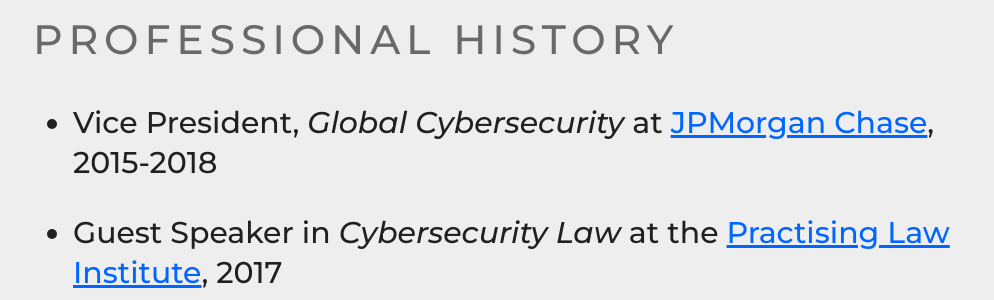
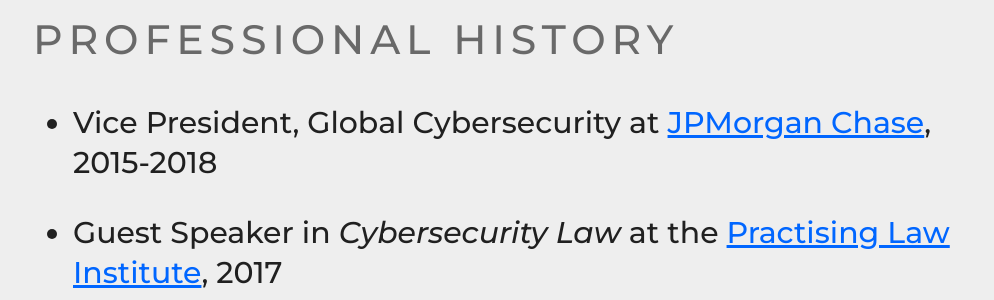
Before and after one commit to haroonalrasheed/641a, a Jekyll site: the page built from professional-history/index.md, in a window 1280 px wide and 900 px high. Shown: the part 215-515 px from the top of the window, without its empty margins (131-1125 px from the left). Built offline with Jekyll 4.4.1, drawn with Linux system fonts in a browser that asks for light colours.

```diff
--- a/professional-history/index.md
+++ b/professional-history/index.md
@@ -5,7 +5,7 @@ title: Professional History
 
 ## Professional History
 
-- Vice President, <i>Global Cybersecurity</i> at <a href="https://www.jpmorganchase.com/" target="_blank"> JPMorgan Chase</a>, 2015-2018
+- Vice President, Global Cybersecurity at <a href="https://www.jpmorganchase.com/" target="_blank"> JPMorgan Chase</a>, 2015-2018
 
 - Guest Speaker in <i>Cybersecurity Law</i> at the <a href="http://www.pli.edu/" target="_blank">Practising Law Institute</a>, 2017
 
```
